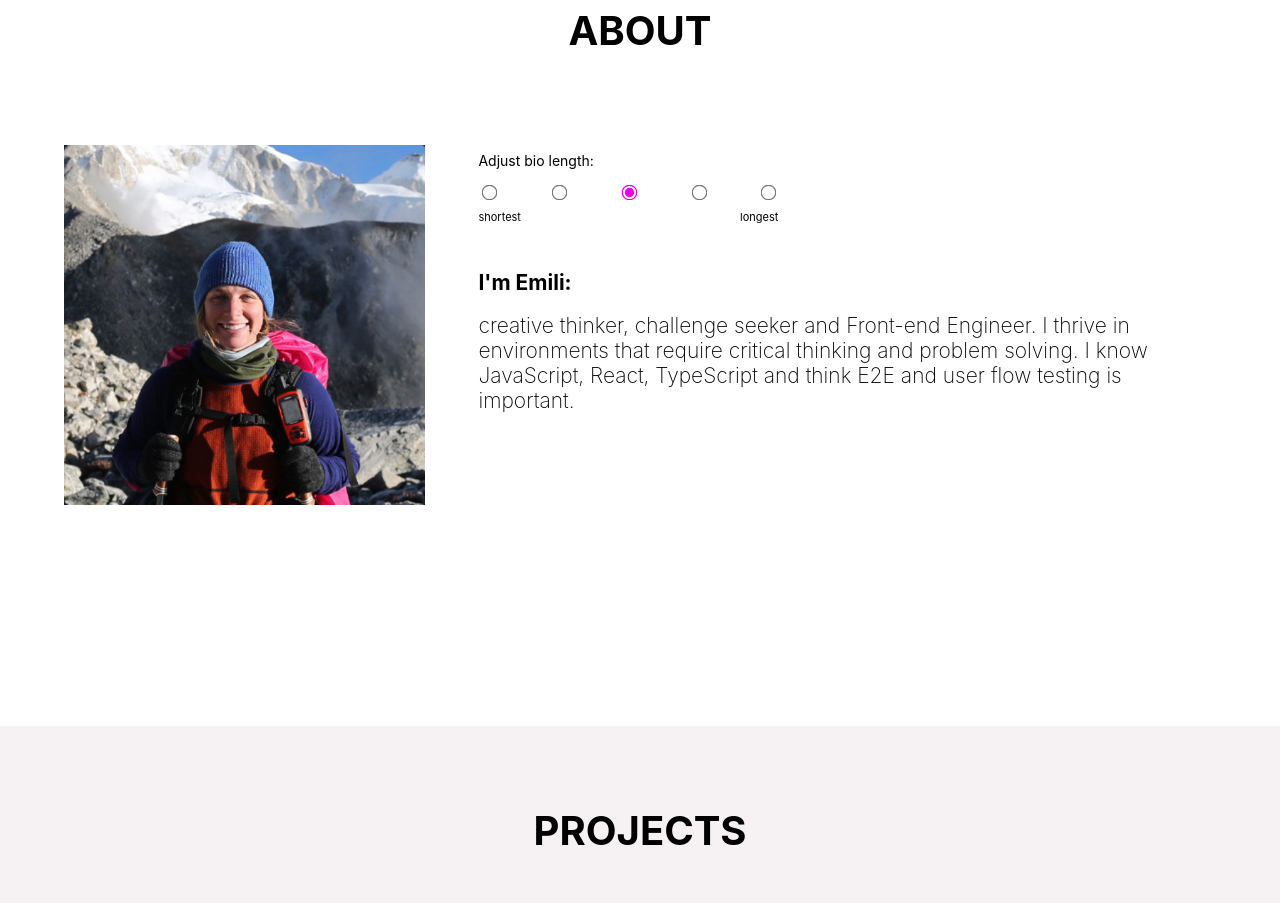
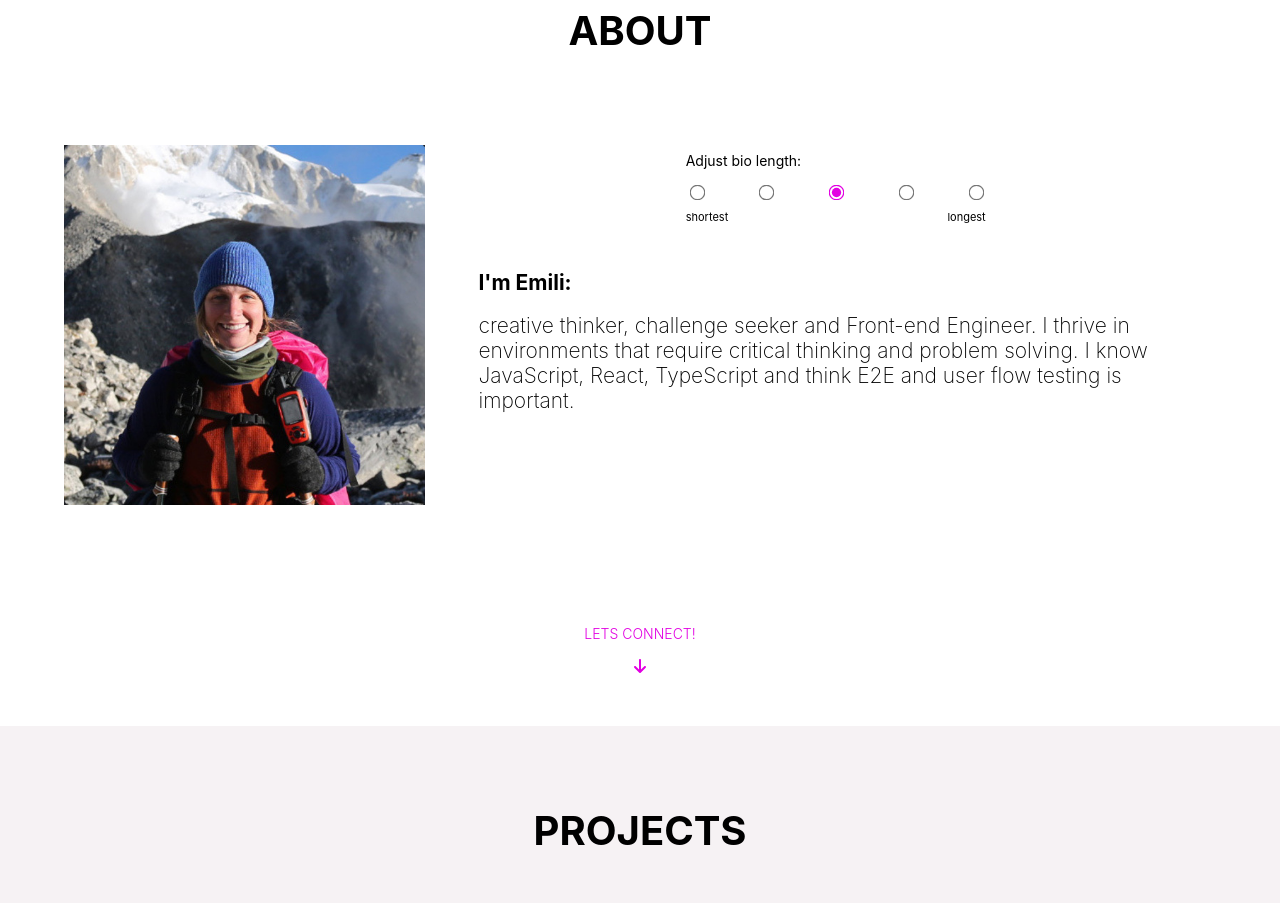
Before and after one commit to Ekaiman/Portfolio, a React (Create React App) app: page / in a window 1280 px wide. Shown: the part 920-1823 px from the top of the page. Built offline with nearby package versions, Linux system fonts and the light colour scheme; no server answers.

Commit message:
Add lets connect animation

```diff
--- a/src/Components/About/About.js
+++ b/src/Components/About/About.js
@@ -4,6 +4,8 @@ import { useInView } from 'react-intersection-observer'
 import { useEffect } from 'react'
 import { useRef, useState, useCallback } from 'react'
 // import { faPlay } from '@fortawesome/free-solid-svg-icons'
+import { faArrowDown } from '@fortawesome/free-solid-svg-icons'
+import { FontAwesomeIcon } from '@fortawesome/react-fontawesome'
 
 const About = ({ setElementInView, elementInView, play }) => {
   const control = useAnimation()
@@ -73,6 +75,8 @@ const About = ({ setElementInView, elementInView, play }) => {
           transition={{ ease: [1, -0.65, 0, 2.25], duration: 2, delay: 0.3 }}
           className='about-items'
         >
+          <section className='bio-radio-holder'>
+            <div>
               <p className='adjust-bio-length'>Adjust bio length:</p>
               <div className='bio-length'>
                 <div className='radio-buttons'>
@@ -145,10 +149,39 @@ const About = ({ setElementInView, elementInView, play }) => {
                   <p>longest</p>
                 </div>
               </div>
+            </div>
+          </section>
           <h2 className='intro'>I'm Emili:</h2>
           <h2 className='about-words intro'>{emiliAbout[bioLength]}</h2>
         </motion.section>
       </motion.section>
+      <motion.a
+        ref={ref}
+        variants={boxVariantRight}
+        initial='hidden'
+        animate={control}
+        transition={{ ease: [1, -0.65, 0, 2.25], duration: 2, delay: 0.3 }}
+        className='about-me-icons'
+        href='#contact'
+      >
+        <p className='contact-connect'>LETS CONNECT!</p>
+        <motion.div
+          animate={{
+            // scale: [1, 1.2, 1.2, 1, 1],
+            translateY: [0, 0, 10, 10, 0]
+            // borderRadius: ['0%', '0%', '50%', '50%', '0%']
+          }}
+          transition={{
+            duration: 1,
+            ease: 'easeInOut',
+            times: [0, 0.2, 0.5, 0.8, 1],
+            repeat: Infinity,
+            repeatDelay: 1
+          }}
+        >
+          <FontAwesomeIcon icon={faArrowDown} />
+        </motion.div>
+      </motion.a>
     </div>
   )
 }
```
Lines whose indentation alone changed are shown as unchanged.
